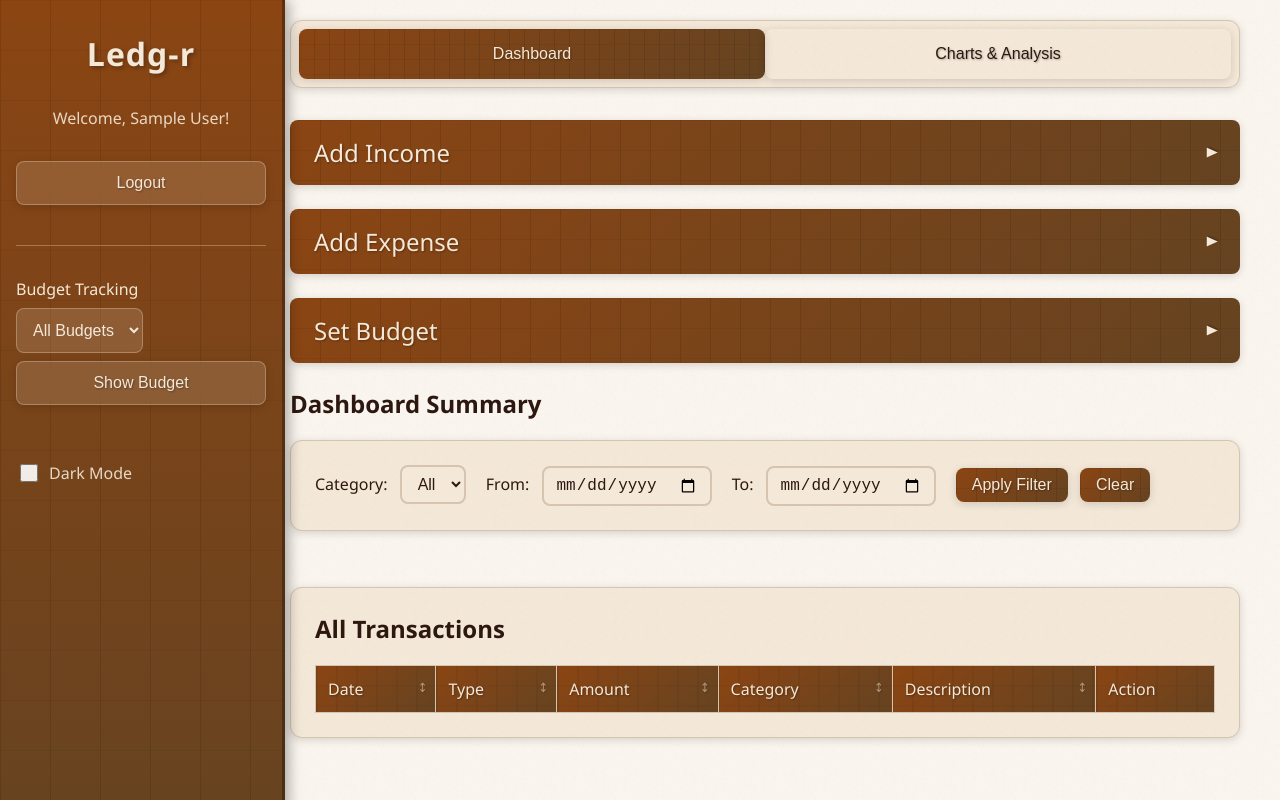
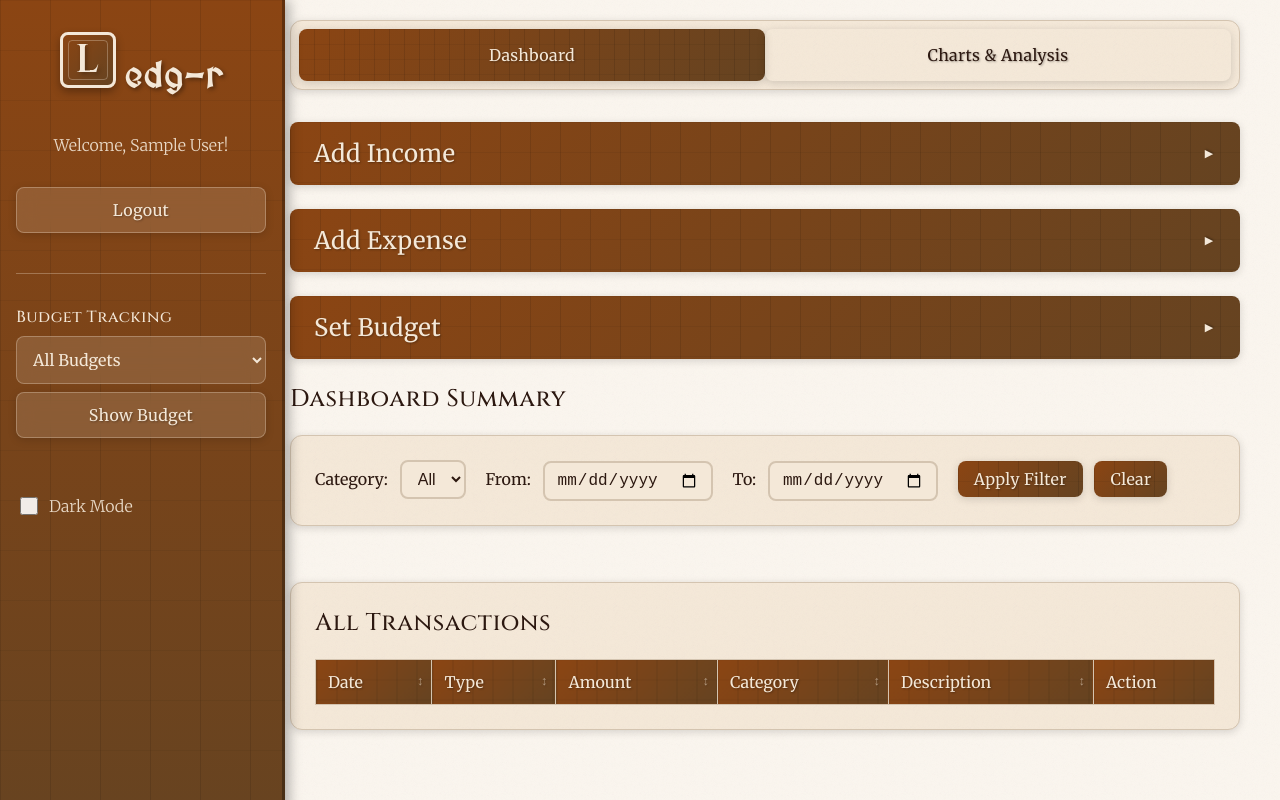
Before and after one commit to na-techy/Ledg-r, a website: page frontend/dashboard.html in a window 1280 px wide. Drawn offline with nearby package versions, Linux system fonts and the light colour scheme; no server answers; sample sign-in values are in the browser's storage.

Commit message:
Commit v1.4

```diff
--- a/frontend/styles.css
+++ b/frontend/styles.css
@@ -1,3 +1,8 @@
+/* =========================
+   MEDIEVAL TYPOGRAPHY & LOGO
+========================= */
+@import url('https://fonts.googleapis.com/css2?family=Cinzel:wght@400;500;600&family=MedievalSharp&family=Merriweather:ital,wght@0,300;0,400;0,700;1,300;1,400&display=swap');
+
 /* =========================
    THEME VARIABLES
 ========================= */
@@ -34,13 +39,28 @@ body.dark-mode {
    BASE STYLES
 ========================= */
 body {
-  font-family: 'Segoe UI', Tahoma, Geneva, Verdana, sans-serif;
+  font-family: 'Merriweather', serif;
+  font-weight: 300;
   margin: 0;
   background-color: var(--bg-color);
   background-image: var(--paper-texture);
   color: var(--text-color);
   transition: background-color 0.3s, color 0.3s;
   display: flex;
+}
+
+/* Headers with medieval feel but good readability */
+h1, h2, h3, h4, h5, h6 {
+  font-family: 'Cinzel', serif;
+  font-weight: 500;
+  letter-spacing: 0.5px;
+}
+
+/* Cards and buttons with slight medieval touch */
+.card, button, .form-section h2 {
+  font-family: 'Merriweather', serif;
+  font-weight: 400;
+  letter-spacing: 0.3px;
 }
 
 /* =========================
@@ -68,13 +88,51 @@ body {
   border-right: 3px solid rgba(0,0,0,0.3);
 }
 
-.sidebar h1 {
-  font-size: 2rem;
+/* =========================
+   MEDIEVAL LOGO
+========================= */
+.logo-title {
+  font-family: 'Cinzel', serif;
+  font-weight: 600;
+  font-size: 2.5rem;
+  text-align: center;
   margin: 0 0 2rem 0;
-  text-align: center;
-  font-weight: 600;
+  letter-spacing: 2px;
+  position: relative;
+}
+
+.logo-L {
+  display: inline-block;
+  width: 50px;
+  height: 50px;
+  line-height: 50px;
+  background: linear-gradient(135deg, var(--wood-color) 0%, var(--wood-dark) 100%);
+  border: 3px solid #f4e8d8;
+  border-radius: 8px;
+  margin-right: 8px;
+  text-shadow: 2px 2px 4px rgba(0,0,0,0.3);
+  box-shadow: 0 4px 8px rgba(0,0,0,0.3);
+  position: relative;
+  overflow: hidden;
+}
+
+.logo-L::before {
+  content: '';
+  position: absolute;
+  top: 5px;
+  left: 5px;
+  right: 5px;
+  bottom: 5px;
+  border: 1px solid rgba(244, 232, 216, 0.3);
+  border-radius: 4px;
+}
+
+.logo-rest {
+  font-family: 'MedievalSharp', cursive;
+  font-size: 2.2rem;
+  color: #f4e8d8;
+  text-shadow: 2px 2px 4px rgba(0,0,0,0.4);
   letter-spacing: 1px;
-  text-shadow: 2px 2px 4px rgba(0,0,0,0.3);
 }
 
 .sidebar-content {
@@ -90,19 +148,45 @@ body {
   opacity: 0.9;
 }
 
-.sidebar button {
+/* =========================
+   SIDEBAR BUTTON CONSISTENCY
+========================= */
+.sidebar button,
+.budget-toggle-section button {
   width: 100%;
+  padding: 12px 20px;
   margin-bottom: 0.5rem;
   background: rgba(244, 232, 216, 0.15);
   border: 1px solid rgba(244, 232, 216, 0.3);
   backdrop-filter: blur(10px);
   transition: all 0.3s ease;
   color: #f4e8d8;
+  border-radius: 8px;
+  font-family: 'Merriweather', serif;
+  font-size: 1rem;
+  font-weight: 500;
+  text-shadow: 1px 1px 2px rgba(0,0,0,0.3);
+  box-shadow: var(--shadow);
 }
 
-.sidebar button:hover {
+.sidebar button:hover,
+.budget-toggle-section button:hover {
   background: rgba(244, 232, 216, 0.25);
   transform: translateY(-2px);
+  box-shadow: var(--shadow-hover);
+}
+
+/* Dark mode doesn't change sidebar buttons */
+body.dark-mode .sidebar button,
+body.dark-mode .budget-toggle-section button {
+  background: rgba(244, 232, 216, 0.15);
+  color: #f4e8d8;
+  border-color: rgba(244, 232, 216, 0.3);
+}
+
+body.dark-mode .sidebar button:hover,
+body.dark-mode .budget-toggle-section button:hover {
+  background: rgba(244, 232, 216, 0.25);
 }
 
 .dark-mode-toggle {
@@ -121,7 +205,9 @@ body {
   height: 18px;
 }
 
-/* Budget Toggle in Sidebar */
+/* =========================
+   BUDGET TOGGLE SECTION FIX
+========================= */
 .budget-toggle-section {
   border-top: 1px solid rgba(244, 232, 216, 0.3);
   padding-top: 1rem;
@@ -132,18 +218,53 @@ body {
   font-size: 1rem;
   margin-bottom: 0.5rem;
   font-weight: 500;
+  font-family: 'Cinzel', serif;
+  color: #f4e8d8;
 }
 
+/* Make budget dropdown match logout/show budget buttons */
 .budget-toggle-section select {
+  width: 100%;
+  padding: 12px;
+  margin-bottom: 0.5rem;
   background: rgba(244, 232, 216, 0.15);
   color: #f4e8d8;
   border: 1px solid rgba(244, 232, 216, 0.3);
-  margin-bottom: 0.5rem;
+  border-radius: 8px;
+  font-family: 'Merriweather', serif;
+  font-size: 1rem;
+  backdrop-filter: blur(10px);
+  transition: all 0.3s ease;
+  cursor: pointer;
+}
+
+.budget-toggle-section select:hover {
+  background: rgba(244, 232, 216, 0.25);
+  transform: translateY(-2px);
+}
+
+.budget-toggle-section select:focus {
+  outline: none;
+  border-color: rgba(244, 232, 216, 0.5);
+  box-shadow: 0 0 0 3px rgba(244, 232, 216, 0.1);
 }
 
 .budget-toggle-section select option {
   background: var(--wood-dark);
   color: #f4e8d8;
+  font-family: 'Merriweather', serif;
+}
+
+/* Ensure dark mode doesn't affect sidebar dropdowns */
+body.dark-mode .budget-toggle-section select,
+body.dark-mode .budget-toggle-section select option {
+  background: rgba(244, 232, 216, 0.15);
+  color: #f4e8d8;
+  border-color: rgba(244, 232, 216, 0.3);
+}
+
+body.dark-mode .budget-toggle-section select:hover {
+  background: rgba(244, 232, 216, 0.25);
 }
 
 /* =========================
```
Also changed, not shown: frontend/index.html (+6 -2 lines).
